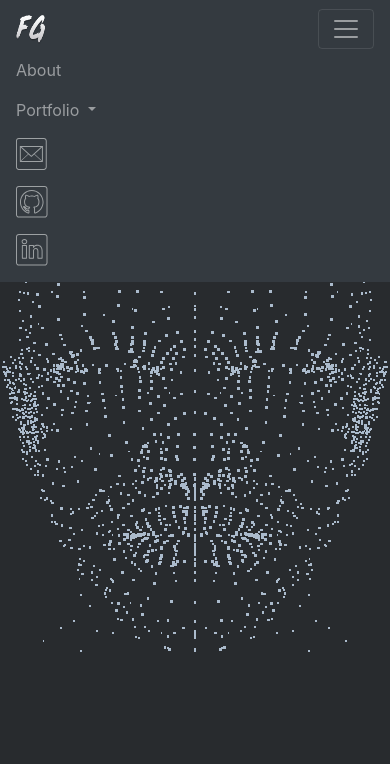
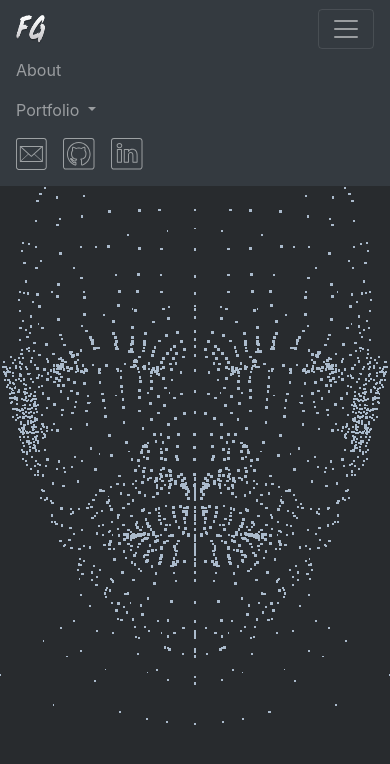
Before and after one commit to fglass/old.fred.glass, a plain HTML site: page src/index.html in a window 390 px wide. Both pictures are taken after a click on the button "Toggle navigation". Drawn offline with Linux system fonts and the light colour scheme; animation ran at ten frames a second.

Commit message:
Change portrait and make nav bar mobile-friendly

```diff
--- a/css/main.css
+++ b/css/main.css
@@ -39,3 +39,17 @@ a:visited {
 *:focus {
     outline: 0 !important;
 }
+
+@media only screen and (max-width: 992px) {
+    .navbar-right {
+        flex-direction: row;
+    }
+
+    .nav-item {
+        padding-right: 1rem;
+    }
+
+    .dropdown-menu, .dropdown-item {
+        background-color: #282b2e !important;
+    }
+}
--- a/src/nav.html
+++ b/src/nav.html
@@ -28,13 +28,13 @@
 
         <ul class="navbar-nav navbar-right">
             <li class="nav-item">
-                <a class="nav-link" href="mailto:fred@fred.glass"><img src="../res/mail.svg" onmouseout="src='res/mail.svg'" onmouseover="src='res/mail-hover.svg'"></a>
+                <a class="nav-link" href="mailto:fred@fred.glass"><img src="../res/mail.svg" onmouseout="src='../res/mail.svg'" onmouseover="src='../res/mail-hover.svg'"></a>
             </li>
             <li class="nav-item">
-                <a class="nav-link" href="https://github.com/hcsfred"><img src="../res/github.svg" onmouseout="src='res/github.svg'" onmouseover="src='res/github-hover.svg'"></a>
+                <a class="nav-link" href="https://github.com/fglass"><img src="../res/github.svg" onmouseout="src='../res/github.svg'" onmouseover="src='../res/github-hover.svg'"></a>
             </li>
             <li class="nav-item">
-                <a class="nav-link" href="https://www.linkedin.com/in/frederickglass/"><img src="../res/linkedin.svg" onmouseout="src='res/linkedin.svg'" onmouseover="src='res/linkedin-hover.svg'"></a>
+                <a class="nav-link" href="https://www.linkedin.com/in/frederickglass/"><img src="../res/linkedin.svg" onmouseout="src='../res/linkedin.svg'" onmouseover="src='../res/linkedin-hover.svg'"></a>
             </li>
         </ul>
 
```
Also changed, not shown: src/about.html (+2 -2 lines), res/portrait.png, 1 other file.
